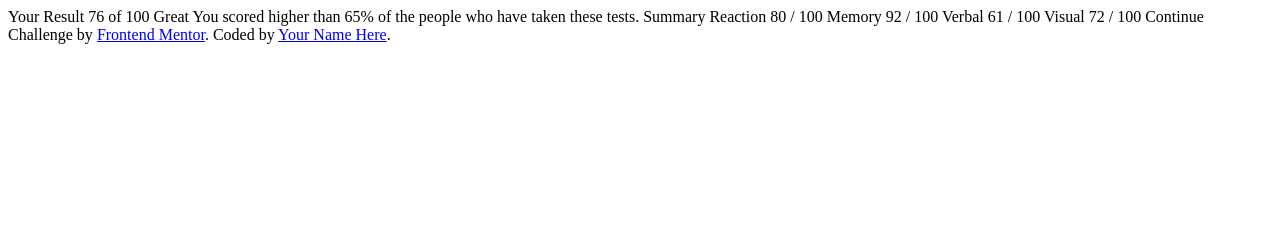
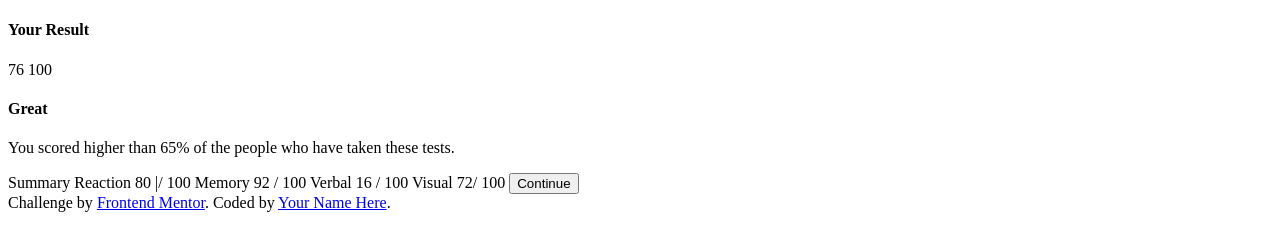
Before and after one commit to bloodfued12/resultsPage-front.io, a plain HTML site: page index.html in a window 1280 px wide. Drawn offline with Linux system fonts and the light colour scheme.

Commit message:
Added initial html

```diff
--- a/index.html
+++ b/index.html
@@ -1,48 +1,60 @@
 <!DOCTYPE html>
 <html lang="en">
   <head>
-  <meta charset="UTF-8">
-  <meta name="viewport" content="width=device-width, initial-scale=1.0"> <!-- displays site properly based on user's device -->
+    <meta charset="UTF-8" />
+    <meta name="viewport" content="width=device-width, initial-scale=1.0" />
+    <!-- displays site properly based on user's device -->
 
-  <link rel="icon" type="image/png" sizes="32x32" href="./assets/images/favicon-32x32.png">
+    <link
+      rel="icon"
+      type="image/png"
+      sizes="32x32"
+      href="./assets/images/favicon-32x32.png"
+    />
 
     <title>Frontend Mentor | Results summary component</title>
 
-
-  <link rel="stylesheet" src="styles.css">
+    <link rel="stylesheet" src="styles.css" />
   </head>
   <body>
+    <div>
+      <card class="result">
         <!-- div left purple background  -->
         <!-- gray text -->
-  Your Result
+        <h4 id="result-title" class="gray">Your Result</h4>
         <!-- border radius white text for score -->
-  76
+        <span id="score" class="white">76</span>
         <!-- gray out text for of -->
-  of 100
+        <span class="out-of gray">100</span>
         <!-- White text for Great -->
-  Great
+        <h4 class="white">Great</h4>
         <!-- gray out text for p -->
+        <p class="gray">
           You scored higher than 65% of the people who have taken these tests.
+        </p>
         <!-- leave untouched just position -->
+      </card>
+      <card class="summary">
         Summary
         <!-- Icon red writing -->
-  Reaction
-  80 / 100
+        Reaction <span class="drkblue">80</span> |<span class="gray"
+          >/ 100</span
+        >
         <!-- icon yellow text -->
-  Memory
-  92 / 100
+        Memory <span class="drkblue">92</span> <span class="gray">/ 100</span>
         <!-- green text icon  -->
-  Verbal
-  61 / 100
+        Verbal <span class="drkblue">1</span>6 <span class="gray">/ 100</span>
         <!-- purple text icon -->
-  Visual
-  72 / 100
+        Visual <span class="drkblue">72</span><span class="gray">/ 100</span>
         <!-- white text blue/gray button -->
-  Continue
-
+        <button id="submit">Continue</button>
+      </card>
+    </div>
     <div class="attribution">
-    Challenge by <a href="https://www.frontendmentor.io?ref=challenge" target="_blank">Frontend Mentor</a>.
-    Coded by <a href="#">Your Name Here</a>.
+      Challenge by
+      <a href="https://www.frontendmentor.io?ref=challenge" target="_blank"
+        >Frontend Mentor</a
+      >. Coded by <a href="#">Your Name Here</a>.
     </div>
   </body>
 </html>
```
Lines whose indentation alone changed are shown as unchanged.
